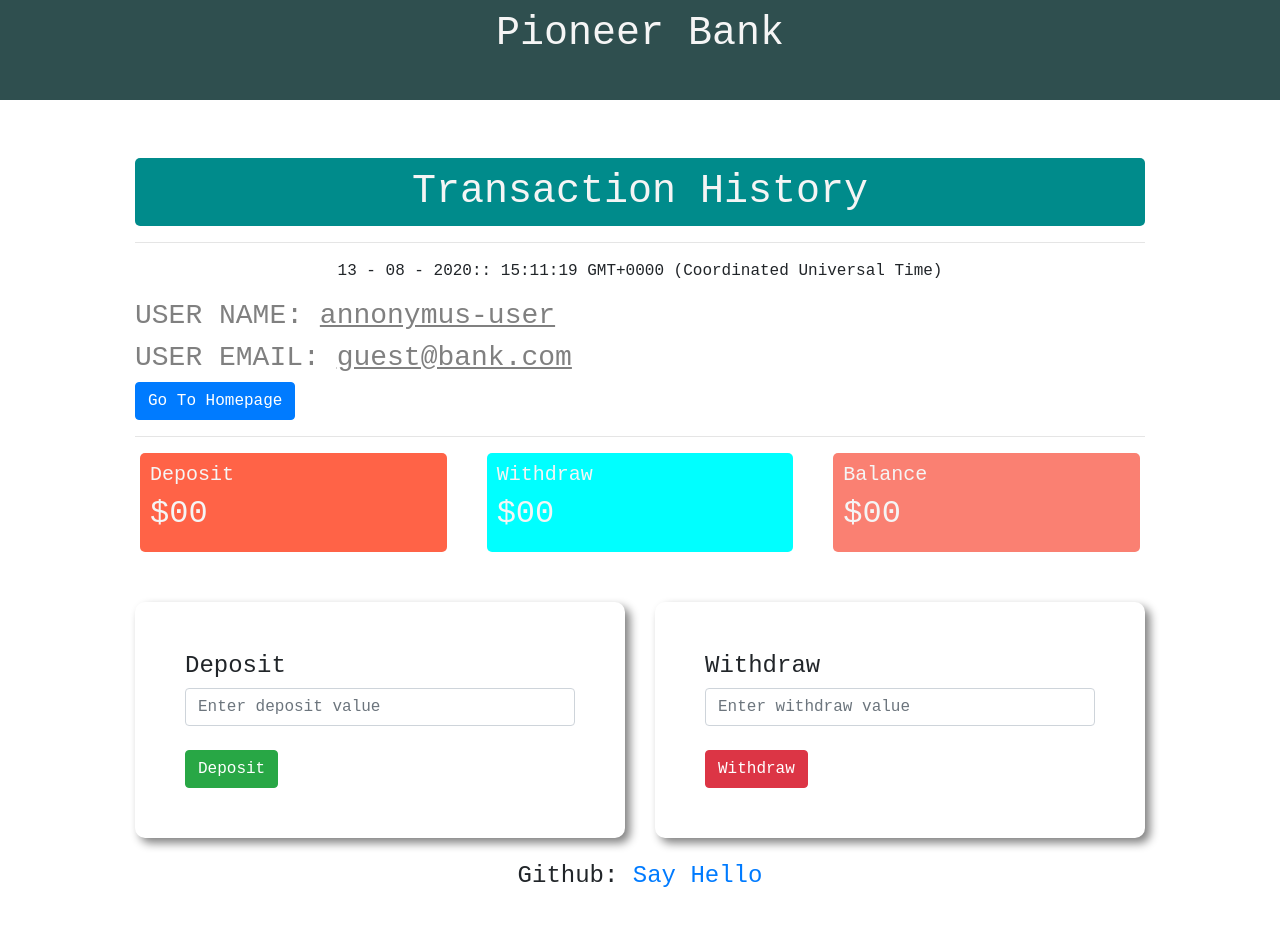
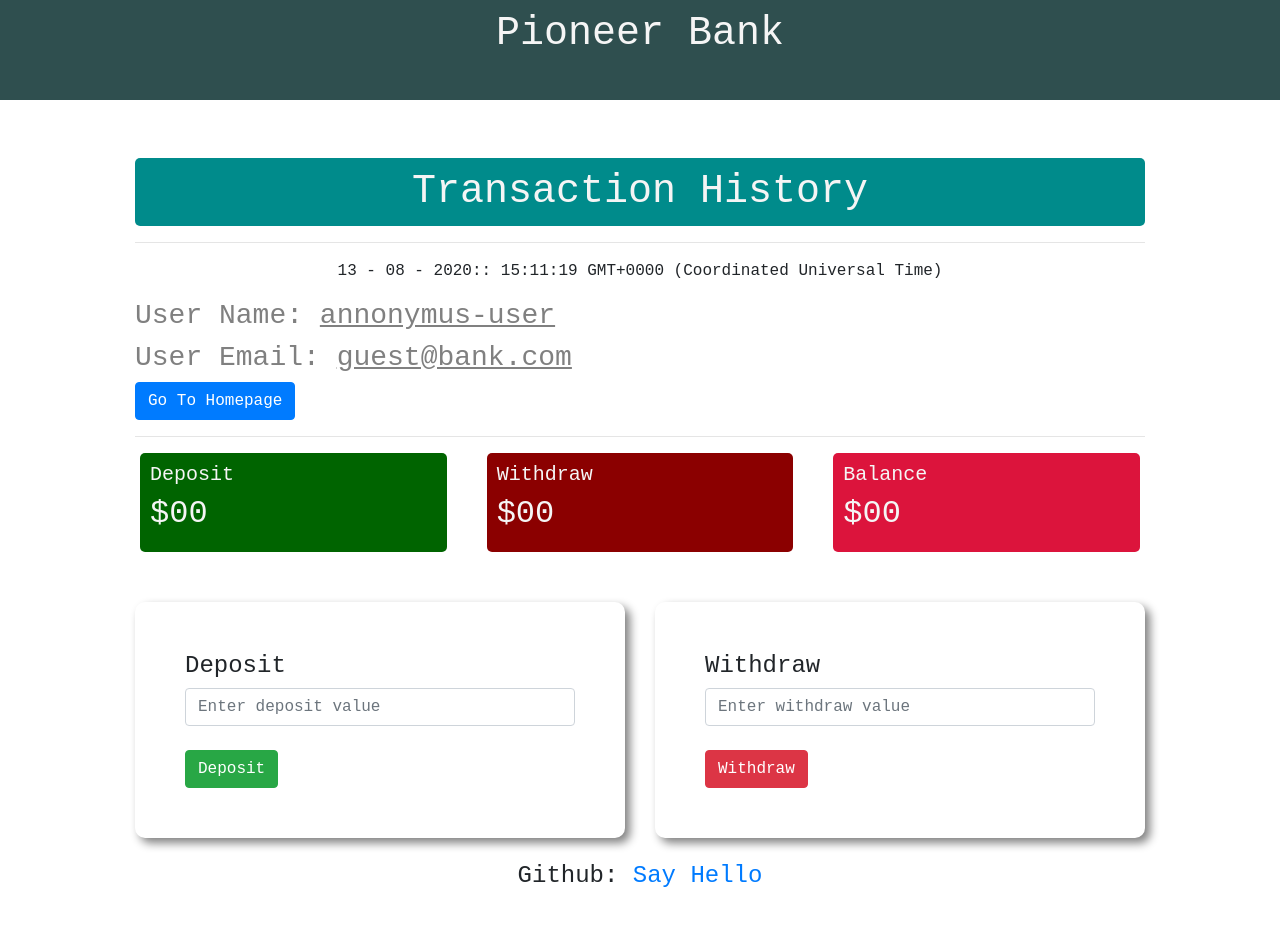
Before and after one commit to HelloKowshik/pioneer-bank, a plain HTML site: page index.html in a window 1280 px wide. Both pictures are taken after a click on the button "Register". Drawn offline with nearby package versions, Linux system fonts and the light colour scheme.

Commit message:
fixed colour issue

```diff
--- a/index.html
+++ b/index.html
@@ -27,8 +27,8 @@
         <h1 class="text-center history">Transaction History</h1>
         <hr/>
         <p class="text-center" id="tr-time"></p>
-        <h3 class="common">USER NAME: <u><span id="userName"></span></u></h3>
-        <h3 class="common">USER EMAIL: <u><span id="userEmail"></span></u></h3>
+        <h3 class="common">User Name: <u><span id="userName"></span></u></h3>
+        <h3 class="common">User Email: <u><span id="userEmail"></span></u></h3>
         <button class="btn btn-primary back-btn">Go To Homepage</button>
         <hr/>
         <div class="row">
@@ -55,7 +55,7 @@
             <div class="col-md-6">
                 <div class="submit-area">
                     <h4>Deposit</h4>
-                    <input type="text" class="form-control" id="deposit-value" placeholder="Enter deposit value">
+                    <input type="number" class="form-control" id="deposit-value" placeholder="Enter deposit value">
                     <br/>
                     <button class="btn btn-success" id="deposit-btn" type="submit">Deposit</button>
                 </div>
@@ -63,7 +63,7 @@
             <div class="col-md-6">
                 <div class="submit-area">
                     <h4>Withdraw</h4>
-                    <input type="text" class="form-control" id="withdraw-value" placeholder="Enter withdraw value">
+                    <input type="number" class="form-control" id="withdraw-value" placeholder="Enter withdraw value">
                     <br/>
                     <button class="btn btn-danger" id="withdraw-btn" type="submit">Withdraw</button>
                 </div>
--- a/style.css
+++ b/style.css
@@ -40,11 +40,11 @@ body{
 }
 
 #deposit{
-    background-color: tomato;
+    background-color: #006400;
 }
 #withdraw{
-    background-color: cyan;
+    background-color: #8B0000;
 }
 #balance{
-    background-color: salmon;
+    background-color: #DC143C;
 }
```
